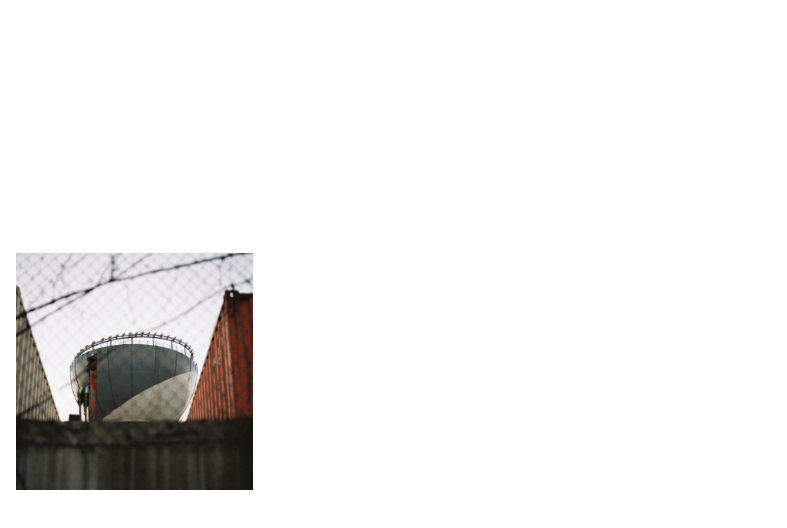
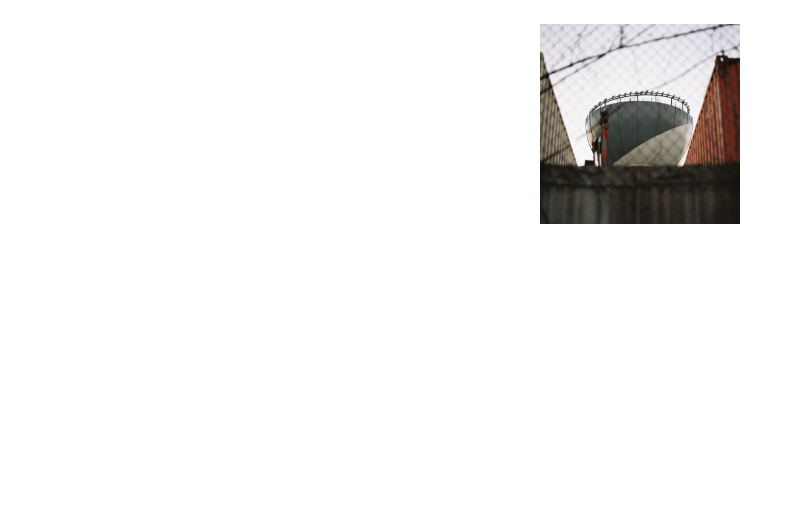
Before and after one commit to ohneat/ohneat.github.io, a plain HTML site: page index.html in a window 1280 px wide. Shown: the whole page, without its empty margins (0-787 px from the left). Drawn offline with Linux system fonts and the light colour scheme.

Commit message:
Update styles.css

```diff
--- a/styles.css
+++ b/styles.css
@@ -5,20 +5,21 @@ body {
 }
 
 .container {
-  display: grid;
-  grid-template-columns: repeat(auto-fill, minmax(200px, 1fr));
-  gap: 16px;
+  display: flex;
+  justify-content: center;
+  flex-wrap: wrap;
   padding: 16px;
 }
 
 .photo-box {
-  width: 100%;
-  padding-top: 100%; /* 1:1 Aspect Ratio */
+  width: 200px;
+  height: 200px;
+  margin: 8px;
+  cursor: pointer;
   position: relative;
 }
 
 .photo-box img {
-  position: absolute;
   object-fit: cover;
   width: 100%;
   height: 100%;
```
